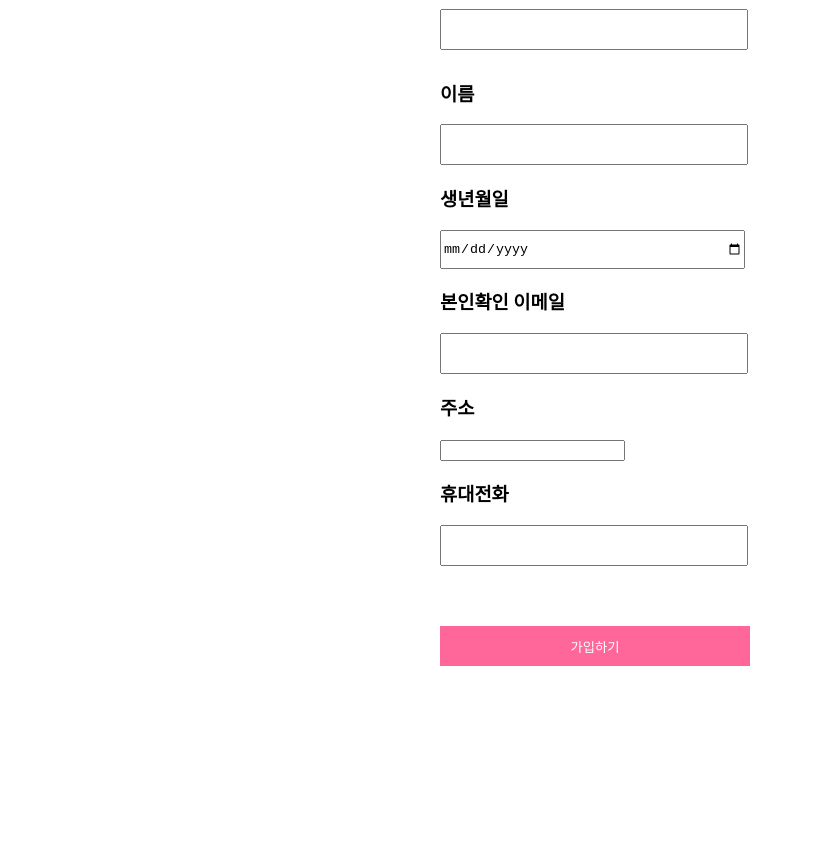
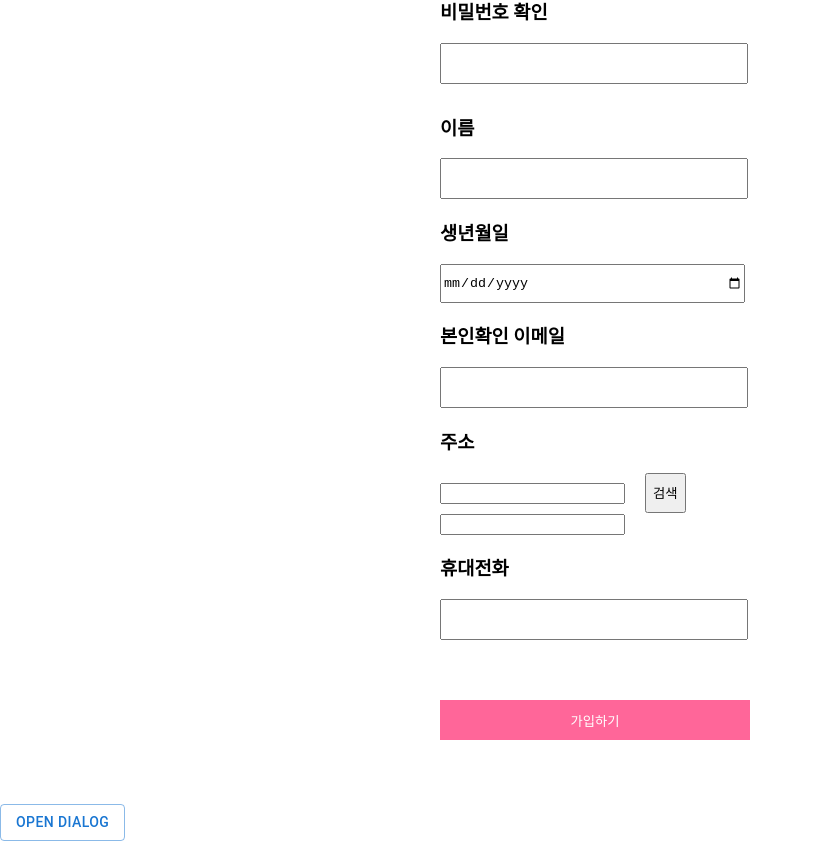
Before and after one commit to Jungsooooooo/music_site_front, a React (Create React App) app: page /join in a window 1280 px wide. Shown: the part 439-1280 px from the top of the page, without its empty margins (0-813 px from the left). Before the commit the page ends 1135 px from the top, so only its background shows below. Built offline with nearby package versions, Linux system fonts and the light colour scheme.

Commit message:
Daum 주소 Api 사용하여 주소 입력

```diff
--- a/src/css/MakeUser.css
+++ b/src/css/MakeUser.css
@@ -1,8 +1,6 @@
 .joinType {
-  /* border: 1px solid; */
   width: 25em;
-  /* padding: 20px 28px; */
-  margin: 30px auto;
+  margin: 4em auto;
 }
 
 #makeId {
--- a/src/music/user/MakeUser.js
+++ b/src/music/user/MakeUser.js
@@ -1,9 +1,35 @@
 import "../../css/MakeUser.css";
 import axios from "axios";
-import { useState } from "react";
+import { useState, useEffect } from "react";
+import DaumPostcode from "react-daum-postcode";
+import Dialog from "@mui/material/Dialog";
+import DialogTitle from "@mui/material/DialogTitle";
+import DialogContent from "@mui/material/DialogContent";
+import DialogActions from "@mui/material/DialogActions";
+import IconButton from "@mui/material/IconButton";
+import CloseIcon from "@mui/icons-material/Close";
+import { Button } from "@mui/material";
+import Typography from "@mui/material/Typography";
+import { styled } from "@mui/material/styles";
 
 const MakeUser = () => {
   const [idCheck, setIdCheck] = useState(null);
+  const [modalState, setModalState] = useState(true);
+  const [inputAddressValue, setInputAddressValue] = useState("");
+  const [inputZipCodeValue, setInputZipCodeValue] = useState("");
+  const [open, setOpen] = useState(false);
+
+  const [fullWidth, setFullWidth] = useState(true);
+  const [maxWidth, setMaxWidth] = useState("sm");
+
+  useEffect(() => {}, [inputZipCodeValue]);
+
+  const handleClickOpen = () => {
+    setOpen(true);
+  };
+  const handleClose = () => {
+    setOpen(false);
+  };
 
   const createUser = () => {
     const input = {
@@ -45,6 +71,18 @@ const MakeUser = () => {
     });
   };
 
+  const postCodeStyle = {
+    width: "400px",
+    height: "400px",
+    display: modalState ? "block" : "none",
+  }; // 스타일 정의 code
+
+  const onCompletePost = (data) => {
+    setModalState(false);
+    setInputAddressValue(data.address);
+    setInputZipCodeValue(data.zonecode);
+  };
+
   return (
     <>
       <div className="joinType">
@@ -62,22 +100,18 @@ const MakeUser = () => {
           <h3>비밀번호</h3>
           <input id="makePass" type="password" placeholder="비밀번호는 8자리 이상"></input>
         </div>
-
         <div>
           <h3>비밀번호 확인</h3>
           <input id="checkPass" type="password"></input>
         </div>
-
         <div>
           <h3>이름</h3>
           <input id="makeName" type="text"></input>
         </div>
-
         <div>
           <h3>생년월일</h3>
           <input id="birth" type="date"></input>
         </div>
-
         <div>
           <h3>본인확인 이메일</h3>
           <input id="email" type="email"></input>
@@ -85,20 +119,49 @@ const MakeUser = () => {
 
         <div>
           <h3>주소</h3>
-          <input id="makeAddress" type="text"></input>
+          <input id="makeAddress" type="text" value={inputZipCodeValue}></input>
+          <button id="idCheckButton" onClick={handleClickOpen}>
+            검색
+          </button>
         </div>
 
+        <div>
+          <input id="makeAddress" type="text" value={inputAddressValue}></input>
+        </div>
         <div>
           <h3>휴대전화</h3>
           <input id="phoneNumber" type="tel"></input>
         </div>
-
         <div>
           <button className="loginButton" onClick={createUser}>
             가입하기
           </button>
         </div>
       </div>
+
+      <Button variant="outlined" onClick={handleClickOpen}>
+        Open dialog
+      </Button>
+      <Dialog
+        open={open}
+        onClose={handleClose}
+        fullWidth={fullWidth}
+        maxWidth={maxWidth}
+        aria-labelledby="alert-dialog-title"
+        aria-describedby="alert-dialog-description"
+      >
+        <DialogTitle id="customized-dialog-title" onClose={handleClose}>
+          Modal title
+        </DialogTitle>
+        <DialogContent dividers>
+          <DaumPostcode onComplete={onCompletePost}></DaumPostcode>
+        </DialogContent>
+        <DialogActions>
+          <Button autoFocus onClick={handleClose}>
+            Save changes
+          </Button>
+        </DialogActions>
+      </Dialog>
     </>
   );
 };
```
